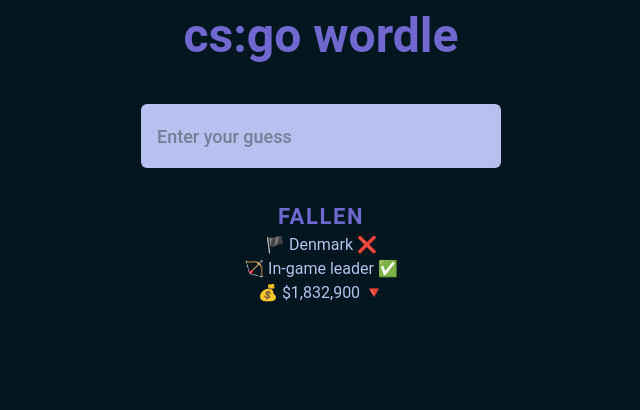
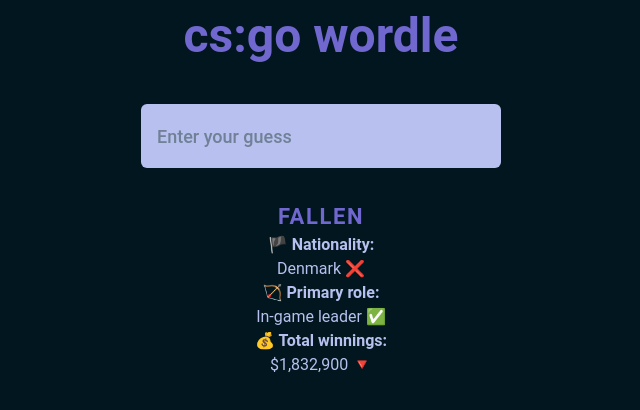
Before and after one commit to rodrigoeduardo/major-wordle, a Next.js app: page / in a window 1280 px wide. Shown: the top 410 px of the page, without its empty margins (319-959 px from the left). Built offline with nearby package versions, Linux system fonts and the light colour scheme.

Commit message:
typeTitle string changed

```diff
--- a/src/components/GuessesBox/InfoBox.tsx
+++ b/src/components/GuessesBox/InfoBox.tsx
@@ -1,10 +1,10 @@
-import { Text } from '@chakra-ui/react';
-import { useContext } from 'react';
-import { GameContext } from '../../contexts/GameContext';
+import { Text } from "@chakra-ui/react";
+import { useContext } from "react";
+import { GameContext } from "../../contexts/GameContext";
 
 interface InfoBoxProps {
   info: string;
-  type: 'nationality' | 'role' | 'winnings';
+  type: "nationality" | "role" | "winnings";
 }
 
 export function InfoBox({ info, type }: InfoBoxProps) {
@@ -13,48 +13,48 @@
   } = useContext(GameContext);
 
   const formattedTotalWinnings = parseFloat(
-    totalWinnings.substring(1).replace(/,/g, '')
+    totalWinnings.substring(1).replace(/,/g, "")
   );
 
   const resultEmoji = () => {
-    if (type === 'nationality') {
+    if (type === "nationality") {
       if (nationality === info) {
-        return '✅';
+        return "✅";
       } else {
-        return '❌';
+        return "❌";
       }
-    } else if (type === 'role') {
+    } else if (type === "role") {
       if (role === info) {
-        return '✅';
+        return "✅";
       } else {
-        return '❌';
+        return "❌";
       }
-    } else if (type === 'winnings') {
-      const formattedInfo = parseFloat(info.substring(1).replace(/,/g, ''));
+    } else if (type === "winnings") {
+      const formattedInfo = parseFloat(info.substring(1).replace(/,/g, ""));
 
       if (formattedTotalWinnings === formattedInfo) {
-        return '✅';
+        return "✅";
       } else if (formattedTotalWinnings > formattedInfo) {
-        return '🔺';
+        return "🔺";
       } else if (formattedTotalWinnings < formattedInfo) {
-        return '🔻';
+        return "🔻";
       }
     }
   };
 
-  const typeEmoji = () => {
+  const typeTitle = () => {
     switch (type) {
-      case 'nationality':
-        return '🏴';
-      case 'role':
-        return '🏹';
-      case 'winnings':
-        return '💰';
+      case "nationality":
+        return "🏴 Nationality:";
+      case "role":
+        return "🏹 Primary role:";
+      case "winnings":
+        return "💰 Total winnings:";
     }
   };
   return (
     <Text color="purple.50">
-      {typeEmoji()} {info} {resultEmoji()}
+      <Text fontWeight="bold">{typeTitle()}</Text> {info} {resultEmoji()}
     </Text>
   );
 }
```
